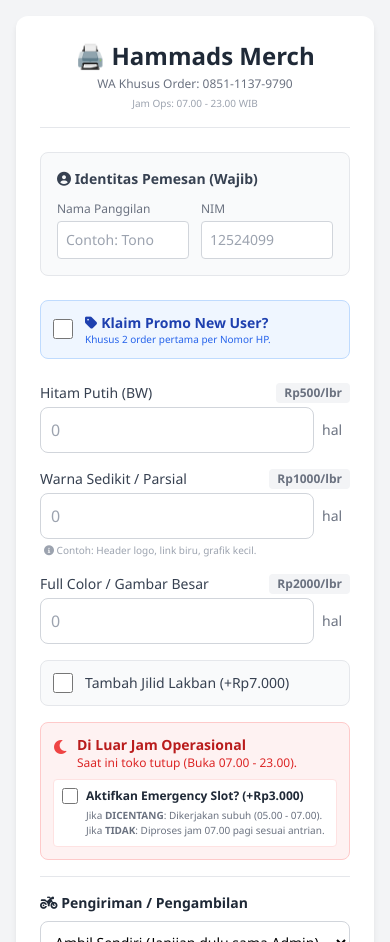
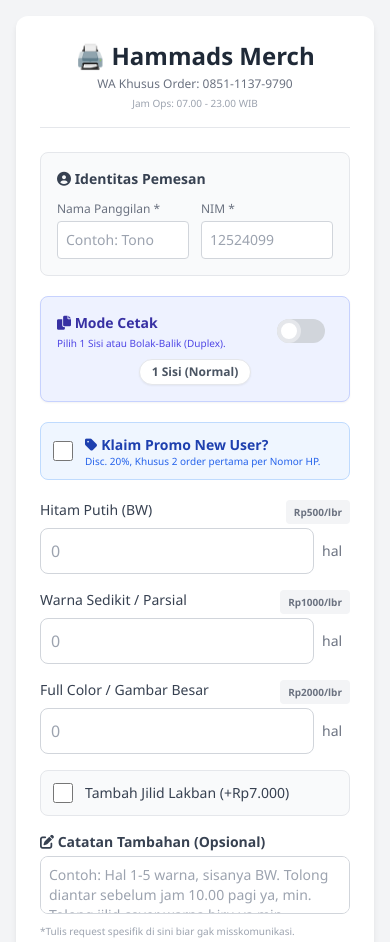
Before and after one commit to kishirikarin/hammads-merch, a plain HTML site: page index.html in a window 390 px wide. Shown: the top 942 px of the page. Drawn offline with nearby package versions, Linux system fonts and the light colour scheme.

Commit message:
Update V2: Tambah opsi bolak-balik dan catatan.html

```diff
--- a/index.html
+++ b/index.html
@@ -12,6 +12,19 @@
         .hidden { display: none; }
         .animate-fade-in { animation: fadeIn 0.3s ease-in-out; }
         @keyframes fadeIn { from { opacity: 0; transform: translateY(-5px); } to { opacity: 1; transform: translateY(0); } }
+
+        /* Toggle Switch Styles */
+        .toggle-checkbox:checked {
+            right: 0;
+            border-color: #3b82f6;
+        }
+        .toggle-checkbox:checked + .toggle-label {
+            background-color: #3b82f6;
+        }
+        .toggle-checkbox:checked + .toggle-label:after {
+            transform: translateX(100%);
+            border-color: white;
+        }
     </style>
 </head>
 <body class="bg-gray-100 min-h-screen flex items-center justify-center p-4">
@@ -25,29 +38,47 @@
         </div>
 
         <!-- Kolom Data Diri (Wajib) -->
-        <div class="mb-6 bg-gray-50 p-4 rounded-lg border border-gray-200">
-            <h3 class="text-sm font-bold text-gray-700 mb-3"><i class="fas fa-user-circle"></i> Identitas Pemesan (Wajib)</h3>
+        <div class="mb-5 bg-gray-50 p-4 rounded-lg border border-gray-200">
+            <h3 class="text-sm font-bold text-gray-700 mb-3"><i class="fas fa-user-circle"></i> Identitas Pemesan</h3>
             <div class="grid grid-cols-2 gap-3">
                 <div>
-                    <label class="text-xs text-gray-500 block mb-1">Nama Panggilan</label>
+                    <label class="text-xs text-gray-500 block mb-1">Nama Panggilan *</label>
                     <input type="text" id="inputNama" placeholder="Contoh: Tono" class="w-full p-2 border border-gray-300 rounded text-sm focus:border-blue-500 outline-none">
                 </div>
                 <div>
-                    <label class="text-xs text-gray-500 block mb-1">NIM</label>
+                    <label class="text-xs text-gray-500 block mb-1">NIM *</label>
                     <input type="number" id="inputNIM" placeholder="12524099" class="w-full p-2 border border-gray-300 rounded text-sm focus:border-blue-500 outline-none">
                 </div>
             </div>
         </div>
 
+        <!-- Opsi Mode Print (Normal vs Bolak-Balik) -->
+        <div class="mb-5 p-4 rounded-lg border border-indigo-200 bg-indigo-50 shadow-sm transition-all">
+            <div class="flex items-center justify-between">
+                <div>
+                    <h3 class="text-sm font-bold text-indigo-800 mb-1"><i class="fas fa-copy"></i> Mode Cetak</h3>
+                    <p class="text-[10px] text-indigo-600 leading-tight">Pilih 1 Sisi atau Bolak-Balik (Duplex).</p>
+                </div>
+                <!-- Toggle Switch -->
+                <div class="relative inline-block w-12 mr-2 align-middle select-none transition duration-200 ease-in">
+                    <input type="checkbox" name="toggle" id="duplexToggle" class="toggle-checkbox absolute block w-6 h-6 rounded-full bg-white border-4 appearance-none cursor-pointer transition-transform duration-200 ease-in-out" onchange="calculateTotal()"/>
+                    <label for="duplexToggle" class="toggle-label block overflow-hidden h-6 rounded-full bg-gray-300 cursor-pointer transition-colors duration-200 ease-in-out"></label>
+                </div>
+            </div>
+            <div class="mt-2 text-center">
+                <span id="modeStatusText" class="text-xs font-bold text-gray-600 bg-white px-3 py-1 rounded-full border border-gray-200 inline-block shadow-sm">1 Sisi (Normal)</span>
+            </div>
+        </div>
+
         <!-- Opsi Promo New User -->
-        <div class="mb-6 bg-blue-50 p-3 rounded-lg border border-blue-200 transition-all hover:shadow-md">
+        <div class="mb-5 bg-blue-50 p-3 rounded-lg border border-blue-200 transition-all hover:shadow-md">
             <label class="flex items-center space-x-3 cursor-pointer select-none">
                 <input type="checkbox" id="promoCheck" class="form-checkbox h-5 w-5 text-blue-600 rounded focus:ring-blue-500" onchange="calculateTotal()">
                 <div>
                     <span class="text-sm font-bold text-blue-800 flex items-center gap-1">
                         <i class="fas fa-tag"></i> Klaim Promo New User?
                     </span>
-                    <p class="text-[10px] text-blue-600 leading-tight">Khusus 2 order pertama per Nomor HP.</p>
+                    <p class="text-[10px] text-blue-600 leading-tight">Disc. 20%, Khusus 2 order pertama per Nomor HP.</p>
                 </div>
             </label>
         </div>
@@ -58,7 +89,7 @@
             <div>
                 <label class="block text-sm font-medium text-gray-700 mb-1 flex justify-between">
                     <span>Hitam Putih (BW)</span>
-                    <span class="text-xs font-semibold text-gray-500 bg-gray-100 px-2 py-0.5 rounded" id="labelBW">Rp500/lbr</span>
+                    <span class="text-xs font-semibold text-gray-500 bg-gray-100 px-2 py-0.5 rounded transition-colors" id="labelBW">Rp500/lbr</span>
                 </label>
                 <div class="flex items-center">
                     <input type="number" id="qtyBW" min="0" placeholder="0" class="w-full p-2.5 border border-gray-300 rounded-lg focus:ring-2 focus:ring-blue-500 outline-none transition" oninput="calculateTotal()">
@@ -70,20 +101,19 @@
             <div>
                 <label class="block text-sm font-medium text-gray-700 mb-1 flex justify-between">
                     <span>Warna Sedikit / Parsial</span>
-                    <span class="text-xs font-semibold text-gray-500 bg-gray-100 px-2 py-0.5 rounded" id="labelPartial">Rp1.000/lbr</span>
+                    <span class="text-xs font-semibold text-gray-500 bg-gray-100 px-2 py-0.5 rounded transition-colors" id="labelPartial">Rp1.000/lbr</span>
                 </label>
                 <div class="flex items-center">
                     <input type="number" id="qtyPartial" min="0" placeholder="0" class="w-full p-2.5 border border-gray-300 rounded-lg focus:ring-2 focus:ring-blue-500 outline-none transition" oninput="calculateTotal()">
                     <span class="ml-2 text-sm text-gray-500 w-8">hal</span>
                 </div>
-                <p class="text-[10px] text-gray-400 mt-1 ml-1"><i class="fas fa-info-circle"></i> Contoh: Header logo, link biru, grafik kecil.</p>
             </div>
 
             <!-- Full Color -->
             <div>
                 <label class="block text-sm font-medium text-gray-700 mb-1 flex justify-between">
                     <span>Full Color / Gambar Besar</span>
-                    <span class="text-xs font-semibold text-gray-500 bg-gray-100 px-2 py-0.5 rounded" id="labelFull">Rp2.000/lbr</span>
+                    <span class="text-xs font-semibold text-gray-500 bg-gray-100 px-2 py-0.5 rounded transition-colors" id="labelFull">Rp2.000/lbr</span>
                 </label>
                 <div class="flex items-center">
                     <input type="number" id="qtyFull" min="0" placeholder="0" class="w-full p-2.5 border border-gray-300 rounded-lg focus:ring-2 focus:ring-blue-500 outline-none transition" oninput="calculateTotal()">
@@ -92,11 +122,18 @@
             </div>
 
             <!-- Jilid -->
-            <div class="flex items-center justify-between p-3 border rounded-lg bg-gray-50 hover:bg-gray-100 transition">
+            <div class="flex items-center justify-between p-3 border rounded-lg bg-gray-50 hover:bg-gray-100 transition mt-2">
                 <label class="flex items-center space-x-3 cursor-pointer w-full select-none">
                     <input type="checkbox" id="jilidCheck" class="form-checkbox h-5 w-5 text-green-600 rounded focus:ring-green-500" onchange="calculateTotal()">
                     <span class="text-sm font-medium text-gray-700">Tambah Jilid Lakban (+Rp7.000)</span>
                 </label>
+            </div>
+
+            <!-- Kolom Catatan Tambahan (Custom Note) -->
+            <div class="mt-3">
+                <label class="text-sm font-bold text-gray-700 block mb-1"><i class="fas fa-edit"></i> Catatan Tambahan (Opsional)</label>
+                <textarea id="customNote" rows="2" placeholder="Contoh: Hal 1-5 warna, sisanya BW. Tolong diantar sebelum jam 10.00 pagi ya, min. Tolong jilid cover warna biru ya min." class="w-full p-2 border border-gray-300 rounded-lg text-sm focus:ring-2 focus:ring-blue-500 outline-none resize-none"></textarea>
+                <p class="text-[10px] text-gray-400 mt-1">*Tulis request spesifik di sini biar gak misskomunikasi.</p>
             </div>
 
             <!-- Logic Off-Hours (Hidden by Default) -->
@@ -132,8 +169,8 @@
                 <!-- Kolom Alamat (Hidden by default) -->
                 <div id="addressField" class="hidden space-y-3 animate-fade-in bg-gray-50 p-3 rounded-lg border border-gray-200">
                     <div>
-                        <label class="text-xs font-semibold text-gray-600 block mb-1">Alamat Lengkap & Patokan</label>
-                        <textarea id="addressText" rows="2" placeholder="Contoh: Kost Griya ASRI No 5 (Pagar Hitam), masuk dari gang sebelah Indomaret." class="w-full p-2 border border-gray-300 rounded text-sm focus:border-blue-500 outline-none"></textarea>
+                        <label class="text-xs font-semibold text-gray-600 block mb-1">Alamat Lengkap & Patokan *</label>
+                        <textarea id="addressText" rows="2" placeholder="Contoh: Kost Griya ASRI No 5 (Pagar Hitam), masuk dari gang sebelah Indomaret." class="w-full p-2 border border-gray-300 rounded text-sm focus:border-blue-500 outline-none resize-none"></textarea>
                     </div>
                     <div>
                         <label class="text-xs font-semibold text-gray-600 block mb-1">Link Google Maps (Biar Akurat)</label>
@@ -142,7 +179,7 @@
                 </div>
 
                 <div id="pickupNote" class="text-xs text-gray-500 italic bg-yellow-50 p-2 rounded border border-yellow-100">
-                    *Silahkan buat janji waktu pengambilan dengan admin setelah kirim order.
+                    *Silahkan buat janji waktu pengambilan dengan admin setelah order terkonfirmasi.
                 </div>
             </div>
         </div>
@@ -179,19 +216,37 @@
             <!-- PREVIEW SECTION (Hidden Initially) -->
             <div id="previewSection" class="hidden animate-fade-in">
                 <label class="block text-xs font-semibold text-gray-600 mb-1">Preview Pesan (Bisa dicopy manual):</label>
-                <textarea id="msgPreview" readonly class="w-full p-3 bg-gray-50 border border-gray-300 rounded-lg text-sm text-gray-800 font-mono mb-3 h-40 focus:outline-none" onclick="this.select()"></textarea>
+                <textarea id="msgPreview" readonly class="w-full p-3 bg-gray-50 border border-gray-300 rounded-lg text-sm text-gray-800 font-mono mb-3 h-48 focus:outline-none resize-none" onclick="this.select()"></textarea>
 
                 <!-- BUTTON 2: Open WhatsApp -->
                 <button onclick="openWhatsApp()" class="w-full bg-green-600 hover:bg-green-700 text-white font-bold py-3.5 px-4 rounded-lg transition duration-200 flex items-center justify-center gap-2 shadow-lg active:scale-95 transform">
                     <i class="fab fa-whatsapp text-xl"></i> Buka WhatsApp Admin
                 </button>
-                <p class="text-[10px] text-center text-gray-400 mt-2">Tombol di atas akan otomatis membuka aplikasi WA dengan pesan terisi.</p>
+                <p class="text-[10px] text-center text-gray-400 mt-2">Tombol ini otomatis membuka aplikasi WA dengan pesan terisi.</p>
             </div>
         </div>
 
     </div>
 
     <script>
+        // Harga Dasar (Normal - 1 Sisi)
+        const BASE_PRICE_BW = 500;
+        const BASE_PRICE_PARTIAL = 1000;
+        const BASE_PRICE_FULL = 2000;
+
+        // Harga Dasar (Bolak-Balik)
+        const DUPLEX_PRICE_BW = 800;
+        const DUPLEX_PRICE_PARTIAL = 1600;
+        const DUPLEX_PRICE_FULL = 3200;
+
+        // Harga Promo Diskon (Diaplikasikan secara persentase agar konsisten)
+        const PROMO_DISCOUNT_PERCENT = 0.20; // Diskon 20%
+
+        // Harga Promo Fix (Sesuai request awal untuk 1 Sisi)
+        const PROMO_PRICE_BW = 400;
+        const PROMO_PRICE_PARTIAL = 800;
+        const PROMO_PRICE_FULL = 1600;
+
         // Cek Jam saat load halaman
         window.onload = function() {
             checkTime();
@@ -205,14 +260,12 @@
             const hour = now.getHours();
 
             // Logic: Di luar jam 07.00 - 23.00
-            // Artinya: jam 23, 0, 1, 2, 3, 4, 5, 6
             if (hour >= 23 || hour < 7) {
                 isOffHours = true;
                 document.getElementById('offHoursSection').classList.remove('hidden');
             } else {
                 isOffHours = false;
                 document.getElementById('offHoursSection').classList.add('hidden');
-                // Reset checkbox kalau jam operasional
                 document.getElementById('emergencyCheck').checked = false;
             }
         }
@@ -233,25 +286,44 @@
         }
 
         function calculateTotal() {
-            // Get Promo Status
+            // Get States
             const isPromo = document.getElementById('promoCheck').checked;
+            const isDuplex = document.getElementById('duplexToggle').checked;
 
-            // Set Prices Dynamically (Normal vs Promo)
-            const priceBW = isPromo ? 400 : 500;
-            const pricePartial = isPromo ? 800 : 1000;
-            const priceFull = isPromo ? 1600 : 2000;
+            // Update Status Text Mode Cetak
+            const statusText = document.getElementById('modeStatusText');
+            if (isDuplex) {
+                statusText.innerText = "Bolak-Balik (Duplex)";
+                statusText.className = "text-xs font-bold text-indigo-700 bg-indigo-100 px-3 py-1 rounded-full border border-indigo-200 inline-block shadow-sm transition-colors";
+            } else {
+                statusText.innerText = "1 Sisi (Normal)";
+                statusText.className = "text-xs font-bold text-gray-600 bg-white px-3 py-1 rounded-full border border-gray-200 inline-block shadow-sm transition-colors";
+            }
+
+            // Calculate Prices Dynamically based on Mode and Promo
+            let priceBW, pricePartial, priceFull;
+
+            if (isDuplex) {
+                // Harga Bolak-Balik
+                priceBW = isPromo ? Math.round(DUPLEX_PRICE_BW * (1 - PROMO_DISCOUNT_PERCENT)) : DUPLEX_PRICE_BW;
+                pricePartial = isPromo ? Math.round(DUPLEX_PRICE_PARTIAL * (1 - PROMO_DISCOUNT_PERCENT)) : DUPLEX_PRICE_PARTIAL;
+                priceFull = isPromo ? Math.round(DUPLEX_PRICE_FULL * (1 - PROMO_DISCOUNT_PERCENT)) : DUPLEX_PRICE_FULL;
+            } else {
+                // Harga 1 Sisi
+                priceBW = isPromo ? PROMO_PRICE_BW : BASE_PRICE_BW;
+                pricePartial = isPromo ? PROMO_PRICE_PARTIAL : BASE_PRICE_PARTIAL;
+                priceFull = isPromo ? PROMO_PRICE_FULL : BASE_PRICE_FULL;
+            }
 
             // Update Labels UI
-            updateLabel('labelBW', priceBW);
-            updateLabel('labelPartial', pricePartial);
-            updateLabel('labelFull', priceFull);
+            updateLabel('labelBW', priceBW, isPromo, isDuplex);
+            updateLabel('labelPartial', pricePartial, isPromo, isDuplex);
+            updateLabel('labelFull', priceFull, isPromo, isDuplex);
 
             // Get Inputs
             const bw = parseInt(document.getElementById('qtyBW').value) || 0;
             const partial = parseInt(document.getElementById('qtyPartial').value) || 0;
             const full = parseInt(document.getElementById('qtyFull').value) || 0;
-
-            // Update Jilid Price to 7000
             const jilid = document.getElementById('jilidCheck').checked ? 7000 : 0;
             const delivery = parseInt(document.getElementById('deliveryZone').value) || 0;
 
@@ -268,28 +340,36 @@
             const printCost = (bw * priceBW) + (partial * pricePartial) + (full * priceFull) + jilid;
             const total = printCost + delivery + emergencyFee;
 
-            // Display
+            // Display formatting
             const formatter = new Intl.NumberFormat('id-ID', { style: 'currency', currency: 'IDR', minimumFractionDigits: 0 });
 
             document.getElementById('subtotalPrint').innerText = formatter.format(printCost);
             document.getElementById('subtotalOngkir').innerText = formatter.format(delivery);
             document.getElementById('totalDisplay').innerText = formatter.format(total);
 
-            // Hide preview if user changes values to force regenerate
+            // Reset state tombol message
             document.getElementById('previewSection').classList.add('hidden');
             document.getElementById('btnGenerate').classList.remove('hidden');
 
-            return { bw, partial, full, jilid, delivery, total, isPromo, emergencyFee };
+            return { bw, partial, full, jilid, delivery, total, isPromo, isDuplex, emergencyFee };
         }
 
-        function updateLabel(id, price) {
+        function updateLabel(id, price, isPromo, isDuplex) {
             const el = document.getElementById(id);
-            el.innerText = `Rp${price}/lbr`;
-            if (document.getElementById('promoCheck').checked) {
+            // Tambahkan imbuhan /lbr atau /hal untuk bolak-balik
+            const unitText = isDuplex ? "/lbr(bolak-balik)" : "/lbr";
+            el.innerText = `Rp${price}${unitText}`;
+
+            // Ubah gaya warna sesuai state
+            el.className = "text-[10px] md:text-xs font-semibold px-2 py-0.5 rounded transition-colors text-right max-w-[120px] md:max-w-none"; // base classes
+
+            if (isPromo && isDuplex) {
+                el.classList.add('text-indigo-700', 'bg-indigo-100', 'border', 'border-indigo-300');
+            } else if (isPromo && !isDuplex) {
                 el.classList.add('text-blue-600', 'bg-blue-100');
-                el.classList.remove('text-gray-500', 'bg-gray-100');
+            } else if (!isPromo && isDuplex) {
+                el.classList.add('text-indigo-600', 'bg-indigo-50', 'border', 'border-indigo-200');
             } else {
-                el.classList.remove('text-blue-600', 'bg-blue-100');
                 el.classList.add('text-gray-500', 'bg-gray-100');
             }
         }
@@ -298,51 +378,63 @@
             const data = calculateTotal();
             const zoneVal = document.getElementById('deliveryZone').value;
             const zoneText = document.getElementById('deliveryZone').options[document.getElementById('deliveryZone').selectedIndex].text;
-            const address = document.getElementById('addressText').value;
-            const gmaps = document.getElementById('gmapsLink').value;
+            const address = document.getElementById('addressText').value.trim();
+            const gmaps = document.getElementById('gmapsLink').value.trim();
+            const customNote = document.getElementById('customNote').value.trim();
             const totalStr = document.getElementById('totalDisplay').innerText;
 
-            // Validasi Identitas
+            // Validasi Data Diri
             const nama = document.getElementById('inputNama').value.trim();
             const nim = document.getElementById('inputNIM').value.trim();
 
-            if (nama === "" || nim === "") {
+            if (!nama || !nim) {
                 alert("⚠️ Mohon isi Nama Panggilan & NIM terlebih dahulu!");
                 document.getElementById('inputNama').focus();
                 return null;
             }
 
-            // Validasi Alamat
-            if (zoneVal != "0" && address.trim() === "") {
-                alert("⚠️ Mohon isi Alamat Lengkap & Patokan agar admin tidak nyasar!");
+            // Validasi Alamat (Jika diantar)
+            if (zoneVal != "0" && !address) {
+                alert("⚠️ Mohon isi Alamat Lengkap & Patokan agar kurir tidak bingung!");
                 document.getElementById('addressText').focus();
                 return null;
             }
 
+            // Mulai merangkai pesan
             let message = `*ORDER BARU HAMMADS MERCH* 🖨️\n`;
             message += `--------------------------\n`;
             message += `👤 *Identitas*\n`;
             message += `Nama: ${nama}\n`;
             message += `NIM: ${nim}\n\n`;
 
+            // Status Promo
             if (data.isPromo) message += `🔥 *KLAIM PROMO NEW USER*\n`;
 
-            // Status Pengerjaan (Emergency atau Reguler)
+            // Status Pengerjaan Waktu
             if (data.emergencyFee > 0) {
-                message += `⚡ *EMERGENCY SLOT (+3rb)*\n(Mohon dikerjakan subuh 05.00-07.00)\n`;
+                message += `⚡ *EMERGENCY SLOT (+3rb)*\n(Dikerjakan subuh 05.00-07.00)\n`;
             } else if (isOffHours) {
                 message += `🕒 *Order Reguler*\n(Diproses jam 07.00 pagi)\n`;
             }
 
+            // Detail Cetak
             message += `\n*Detail Cetak:*\n`;
+            const modeText = data.isDuplex ? "BOLAK-BALIK (Duplex)" : "1 SISI (Normal)";
+            message += `📌 Mode: *${modeText}*\n`;
+
             if (data.bw > 0) message += `- BW: ${data.bw} lbr\n`;
             if (data.partial > 0) message += `- Warna (Parsial): ${data.partial} lbr\n`;
             if (data.full > 0) message += `- Full Color: ${data.full} lbr\n`;
             if (data.jilid > 0) message += `- Jilid Lakban: Ya\n`;
 
+            // Catatan Tambahan
+            if (customNote) {
+                message += `\n📝 *Catatan Khusus:*\n_${customNote}_\n`;
+            }
+
+            // Pengiriman
             message += `\n*Pengiriman:*\n`;
             message += `- Metode: ${zoneText}\n`;
-
             if (zoneVal != "0") {
                 message += `- Alamat: ${address}\n`;
                 if(gmaps) message += `- Maps: ${gmaps}\n`;
@@ -363,9 +455,6 @@
                 document.getElementById('msgPreview').value = msg;
                 document.getElementById('previewSection').classList.remove('hidden');
                 document.getElementById('btnGenerate').classList.add('hidden');
-
-                // Auto select text for easy copy
-                document.getElementById('msgPreview').select();
             }
         }
 
```
